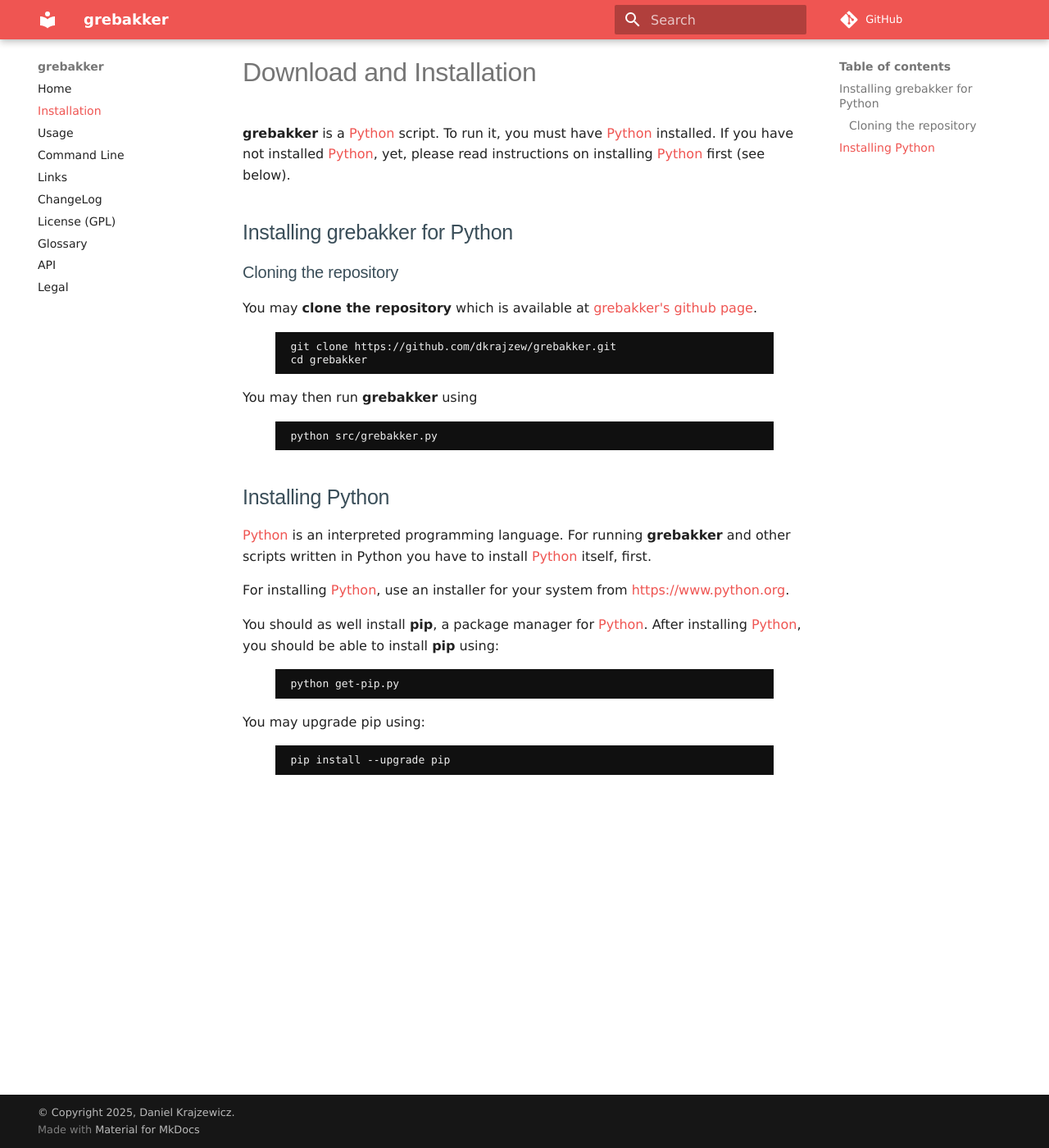
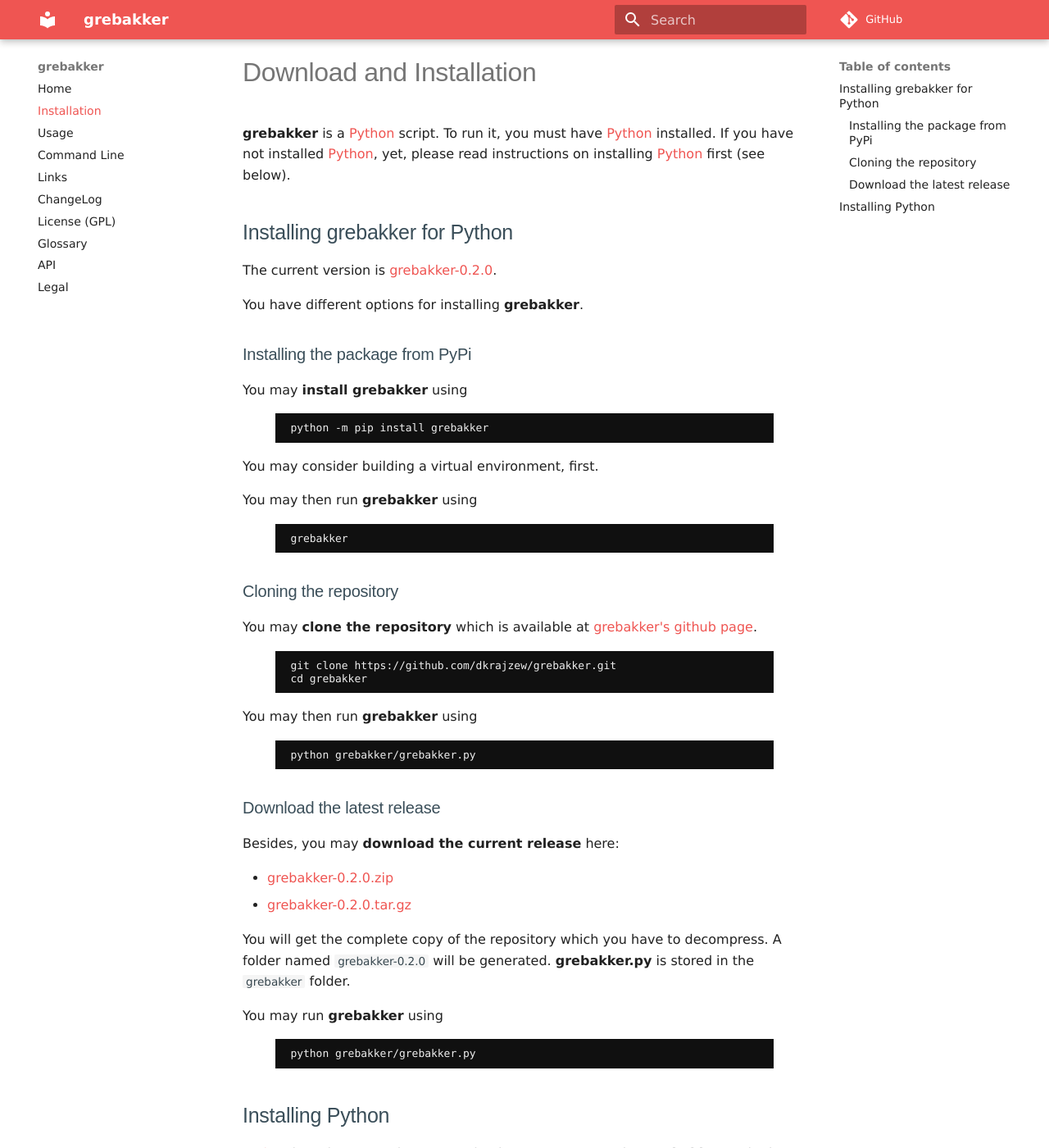
Before and after one commit to dkrajzew/grebakker, an MkDocs documentation site: the page built from docs/install.md, in a window 1280 px wide and 1400 px high. Shown: the whole window at 82% size. Built offline with MkDocs 1.6.1 and Material for MkDocs 9.7.7, drawn with Linux system fonts in a browser that asks for light colours; comment, search, counter and statistics services are not loaded.

````diff
--- a/docs/install.md
+++ b/docs/install.md
@@ -3,10 +3,27 @@
 __grebakker__ is a [Python](https://www.python.org/) script. To run it, you must have [Python](https://www.python.org/) installed. If you have not installed [Python](https://www.python.org/), yet, please read instructions on installing [Python](https://www.python.org/) first (see below).
 
 
-
 ## Installing grebakker for Python
 
+The current version is [grebakker-0.2.0](https://github.com/dkrajzew/grebakker/releases/tag/0.2.0).
 
+You have different options for installing __grebakker__.
+
+### Installing the package from PyPi
+
+You may __install grebakker__ using
+
+```console
+python -m pip install grebakker
+```
+
+You may consider building a virtual environment, first.
+
+You may then run __grebakker__ using
+
+```console
+grebakker
+```
 
 ### Cloning the repository
 
@@ -20,9 +37,23 @@ cd grebakker
 You may then run __grebakker__ using
 
 ```console
-python src/grebakker.py
+python grebakker/grebakker.py
 ```
 
+### Download the latest release
+
+Besides, you may __download the current release__ here:
+
+* [grebakker-0.2.0.zip](https://github.com/dkrajzew/grebakker/archive/refs/tags/0.2.0.zip)
+* [grebakker-0.2.0.tar.gz](https://github.com/dkrajzew/grebakker/archive/refs/tags/0.2.0.tar.gz)
+
+You will get the complete copy of the repository which you have to decompress. A folder named ```grebakker-0.2.0``` will be generated. __grebakker.py__ is stored in the ```grebakker``` folder.
+
+You may run __grebakker__ using
+
+```console
+python grebakker/grebakker.py
+```
 
 
 ## Installing Python
````
Also changed, not shown: README.md (+40 -25 lines), docs/changes.md (+1 -1 lines), docs/index.md (+4 -1 lines).
